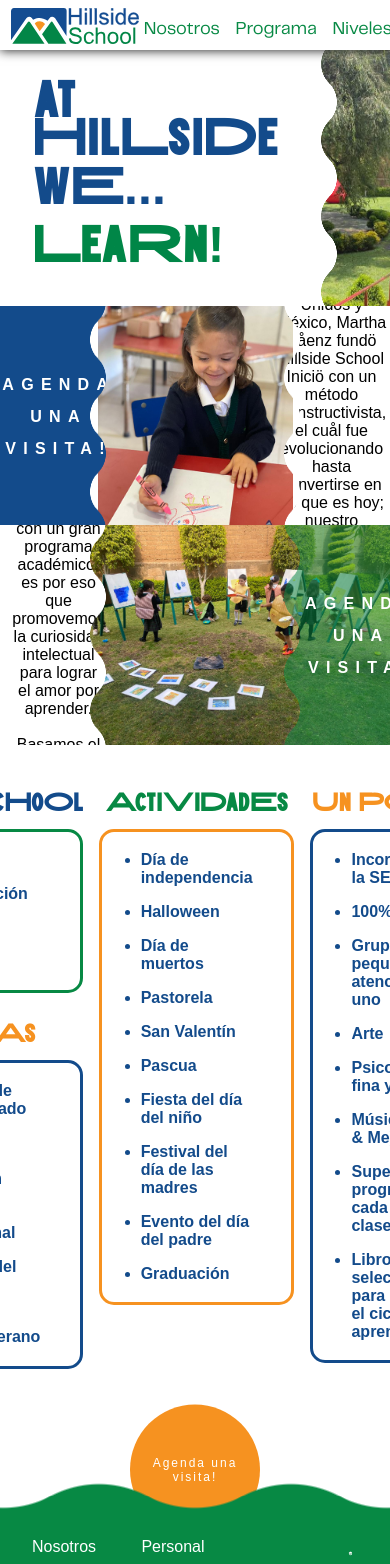
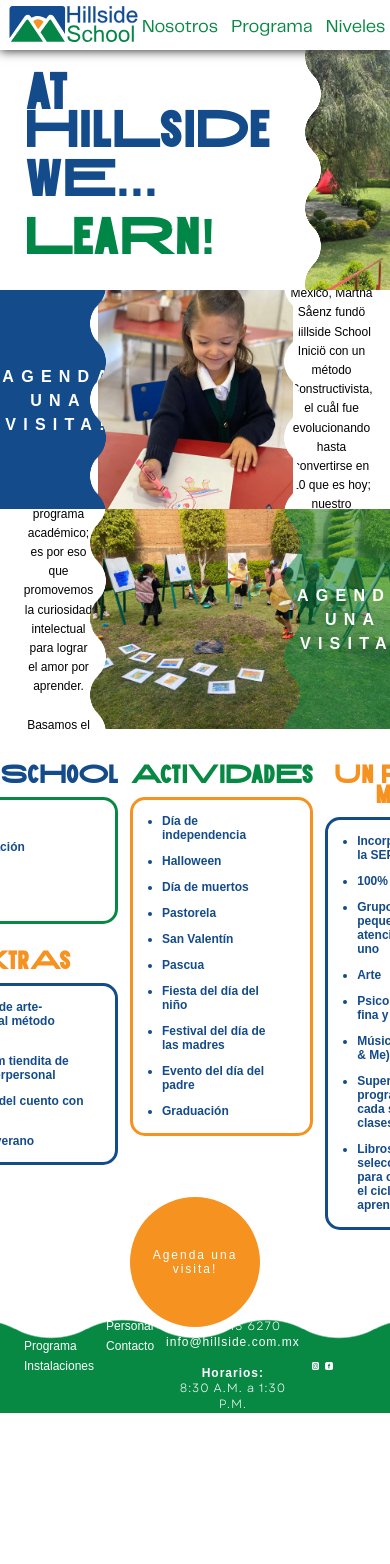
Before and after one commit to Vgonma/hillside-landing-page, a React (Vite) app: page / in a window 390 px wide. Shown: the top 1564 px of the page. After the commit the page ends 1413 px from the top, so only its background shows below. Built offline with nearby package versions, Linux system fonts and the light colour scheme; the HTML template or start-up script is replaced by a standard one.

Commit message:
added little responsiveness and style to buttons

```diff
--- a/src/App.css
+++ b/src/App.css
@@ -230,6 +230,12 @@
   align-items: center;
   justify-content: center;
   padding: 2rem;
+  row-gap: 1rem;
+}
+
+.info-panel p {
+  line-height: 1.6;
+  max-width: 360px;
 }
 
 .program-panel {
@@ -261,8 +267,11 @@
 .more {
   color: goldenrod;
   font-weight: bold;
-  border: 4px solid goldenrod;
-  border-radius: 50%;
+  margin-top: 5px;
+}
+
+.more img {
+  min-height: 64px;
 }
 
 .bg-green {
@@ -290,14 +299,14 @@
   color: #134b8b;
 }
 
-.grid-el > h2 {
+.grid-el h2 {
   font-family: 'high_cruiser', sans-serif;
   font-size: 25px;
   margin: 1rem 0;
   text-align: center;
 }
 
-.grid-el > ul {
+.grid-el ul {
   margin-bottom: 15px;
   display: flex;
   flex-direction: column;
@@ -365,6 +374,27 @@
   padding: 0.3rem;
 }
 
+.footer-info-container .info5 {
+  grid-row: 1;
+  grid-column: 3;
+  text-align: center;
+}
+
+.footer-info-container .info5 p {
+  font-size: 12px;
+  letter-spacing: 1px;
+  color: white;
+  line-height: 1.3;
+  font-family: 'garetbook';
+}
+
+.footer-info-container .info5 span {
+  font-weight: bold;
+}
+
+
+
+
 .footer-icon {
   max-width: 50px;
 }
@@ -379,7 +409,7 @@
   aspect-ratio: 1/1;
   width: 130px;
   position: absolute;
-  transform: translateY(-45%);
+  transform: translateY(-60%);
   padding: 1rem;
   display: flex;
   justify-content: center;
@@ -392,5 +422,32 @@
 }
 
 .sun:hover {
-  transform: translateY(-50%) scale(1.1);
+  transform: translateY(-60%) scale(1.1);
 }
+
+
+/* --------------------------------------- Media queries --------------------------------------- */
+
+@media only screen and (min-width: 1400px) {
+  .activities-grid {
+    grid-template-columns: repeat(3, 1fr);
+    max-width: none;
+    column-gap: 4rem;
+  }
+
+  .small.grid-el {
+    /* flex-direction: row; */
+    justify-content: flex-end;
+    column-gap: 1rem;
+  }
+}
+
+@media only screen and (max-width: 1000px) {
+  html {
+    font-size: 12px;
+  }
+
+  .sun {
+    transform: translateY(-70%);
+  }
+}
--- a/src/components/about-us.jsx
+++ b/src/components/about-us.jsx
@@ -1,16 +1,22 @@
-import React from 'react';
-import { Link } from 'react-router-dom'
+import React, { useState } from 'react';
+import { Link } from 'react-router-dom';
 import crayonDrawing from '../assets/images/photos/crayons.png';
-import nosotros from '../assets/images/titles/NOSOTROS.svg'
+import nosotros from '../assets/images/titles/NOSOTROS.svg';
+import moreBtn from '../assets/images/icons/more_1.png';
+import moreBtnHover from '../assets/images/icons/more_2.png';
 
 function AboutUs() {
+  const [isHovering, setIsHovering] = useState(false);
+
   return (
     <div className='home-section three-panels'>
       <div className='layer2'>
         <img className='section-image' src={crayonDrawing} alt='' />
       </div>
       <div className='layer1'>
-        <Link to='contacto' className='visit-panel panel right-squiggly hover-panel'>
+        <Link
+          to='contacto'
+          className='visit-panel panel right-squiggly hover-panel'>
           <h6>
             AGENDA UNA
             <br />
@@ -29,12 +35,17 @@ function AboutUs() {
             hasta convertirse en 10 que es hoy; nuestro programa que consta de
             la fusiön de los mejores métodos de aprendizaje.
           </p>
-          <button className='more' type='button'>
-            More
-          </button>
+          <Link
+            to='nosotros'
+            className='more'
+            type='button'
+            onMouseEnter={() => setIsHovering(true)}
+            onMouseLeave={() => setIsHovering(false)}
+          >
+            <img src={isHovering ? moreBtnHover : moreBtn} alt='More' />
+          </Link>
         </div>
       </div>
-
     </div>
   );
 }
--- a/src/components/activities.jsx
+++ b/src/components/activities.jsx
@@ -2,10 +2,11 @@ import React from 'react';
 
 function Activities() {
   return (
-    <div className='home-section'>
+    <div>
       <div className='activities-grid-container'>
         <div className='activities-grid'>
-          <div className='grid-el small'>
+          <div className='small grid-el'>
+            <div className='afterschool'>
               <h2 className='text-blue'>AfTerScHoOl</h2>
               <ul className='border-green'>
                 <li>Futbol</li>
@@ -13,7 +14,9 @@ function Activities() {
                 <li>Inglés</li>
                 <li>Karate</li>
               </ul>
+            </div>
 
+            <div className='extras'>
               <h2 className='text-yellow'>EXtrAs</h2>
               <ul className='border-blue'>
                 <li>Programa de arte- Adaptado al método Doman</li>
@@ -21,6 +24,7 @@ function Activities() {
                 <li>Programa del cuento con sentido</li>
                 <li>Curso de verano</li>
               </ul>
+            </div>
           </div>
           <div className='grid-el large'>
             <h2 className='text-green'>ActiViDadEs</h2>
--- a/src/components/footer.jsx
+++ b/src/components/footer.jsx
@@ -52,6 +52,15 @@ function Footer() {
             </Link>
           </div>
 
+          <div className="info5">
+            <p>
+              <span>Tel: </span>5813 6270 <br />
+              <a href="mailto: info@hillside.com.mx">info@hillside.com.mx</a> <br /> <br />
+              <span>Horarios:</span> <br />
+              8:30 A.M. a 1:30 P.M.
+            </p>
+          </div>
+
 
         </div>
       </div>
--- a/src/components/program.jsx
+++ b/src/components/program.jsx
@@ -1,9 +1,13 @@
-import React from 'react';
+import React, { useState } from 'react';
 import { Link } from 'react-router-dom';
 import painting from '../assets/images/photos/painting.jpeg';
 import programa from '../assets/images/titles/NUESTRO-PROGRAMA.svg'
+import moreBtn from '../assets/images/icons/more_1.png';
+import moreBtnHover from '../assets/images/icons/more_2.png';
 
 function Program() {
+  const [isHovering, setIsHovering] = useState(false);
+
   return (
     <div className='home-section three-panels'>
       <div className='layer2 extend'>
@@ -22,9 +26,15 @@ function Program() {
             aprender.<br/><br/> Basamos el programa en el desarrollo individual de cada
             alumno para lograr conseguir sus metas
           </p>
-          <button className='more' type='button'>
-            More
-          </button>
+          <Link
+            to='/programa'
+            className='more'
+            type='button'
+            onMouseEnter={() => setIsHovering(true)}
+            onMouseLeave={() => setIsHovering(false)}
+          >
+            <img src={isHovering ? moreBtnHover : moreBtn} alt='More' />
+          </Link>
         </div>
         <Link to='contacto' className='visit-panel left-squiggly hover-panel-green'>
           <h6>
```
Lines whose indentation alone changed are shown as unchanged.
